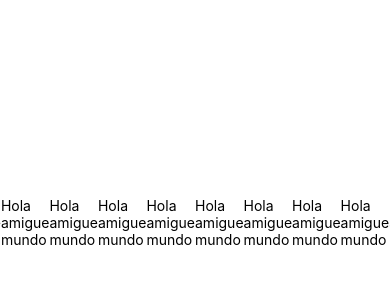
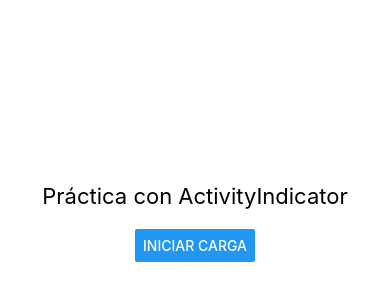
Before and after one commit to GonzaaaXD/PM194, a React Native app in the folder my-blank/: screen / in a window 390 px wide. Shown: the part 200-500 px from the top of the page. Built offline with nearby package versions, Linux system fonts and the light colour scheme.

Commit message:
actibityindicator

```diff
--- a/my-blank/App.js
+++ b/my-blank/App.js
@@ -1,92 +1,41 @@
-import React, { useEffect, useState } from 'react';
-import { StyleSheet, Text, View, ScrollView, ImageBackground } from 'react-native';
+import React, { useState, useEffect } from 'react';
+import { View, Text, ActivityIndicator, Button, StyleSheet } from 'react-native';
 
 export default function App() {
-  return(
-    <ScrollView contentContainerStyle={styles.background} showsVerticalScrollIndicator={false} horizontal={true}>
-      <Text>Hola amigue mundo</Text>
-      <Text>Hola amigue mundo</Text>
-      <Text>Hola amigue mundo</Text>
-      <Text>Hola amigue mundo</Text>
-      <Text>Hola amigue mundo</Text>
-      <Text>Hola amigue mundo</Text>
-      <Text>Hola amigue mundo</Text>
-      <Text>Hola amigue mundo</Text>
-      <Text>Hola amigue mundo</Text>
-      <Text>Hola amigue mundo</Text>
-      <Text>Hola amigue mundo</Text>
-      <Text>Hola amigue mundo</Text>
-      <Text>Hola amigue mundo</Text>
-      <Text>Hola amigue mundo</Text>
-      <Text>Hola amigue mundo</Text>
-      <Text>Hola amigue mundo</Text>
-      <Text>Hola amigue mundo</Text>
-      <Text>Hola amigue mundo</Text>
-      <Text>Hola amigue mundo</Text>
-      <Text>Hola amigue mundo</Text>
-      <Text>Hola amigue mundo</Text>
-      <Text>Hola amigue mundo</Text>
-      <Text>Hola amigue mundo</Text>
-      <Text>Hola amigue mundo</Text>
-      <Text>Hola amigue mundo</Text>
-      <Text>Hola amigue mundo</Text>
-      <Text>Hola amigue mundo</Text>
-      <Text>Hola amigue mundo</Text>
-      <Text>Hola amigue mundo</Text>
-      <Text>Hola amigue mundo</Text>
-      <Text>Hola amigue mundo</Text>
-      <Text>Hola amigue mundo</Text>
-      <Text>Hola amigue mundo</Text>
-      <Text>Hola amigue mundo</Text>
-      <Text>Hola amigue mundo</Text>
-      <Text>Hola amigue mundo</Text>
-      <Text>Hola amigue mundo</Text>
-      <Text>Hola amigue mundo</Text>
-      <Text>Hola amigue mundo</Text>
-      <Text>Hola amigue mundo</Text>
-      <Text>Hola amigue mundo</Text>
-      <Text>Hola amigue mundo</Text>
-      <Text>Hola amigue mundo</Text>
-      <Text>Hola amigue mundo</Text>
-      <Text>Hola amigue mundo</Text>
-      <Text>Hola amigue mundo</Text>
-      <Text>Hola amigue mundo</Text>
-      <Text>Hola amigue mundo</Text>
-      <Text>Hola amigue mundo</Text>
-      <Text>Hola amigue mundo</Text>
-      <Text>Hola amigue mundo</Text>
-      <Text>Hola amigue mundo</Text>
-    </ScrollView>
+  const [loading, setLoading] = useState(false);
+  const [mensaje, setMensaje] = useState('');
+
+  const simularCarga = () => {
+    setLoading(true);
+    setMensaje('');
+    setTimeout(() => {
+      setLoading(false);
+      setMensaje('¡Carga completada con éxito!');
+    }, 3000); // Simula 3 segundos de carga
+  };
+
+  return (
+    <View style={styles.container}>
+      <Text style={styles.titulo}>Práctica con ActivityIndicator</Text>
+
+      {loading ? (
+        <>
+          <ActivityIndicator size="small" color="#2D9CDB" />
+          <Text style={styles.texto}>Cargando...</Text>
+        </>
+      ) : (
+        <>
+          <Button title="Iniciar carga" onPress={simularCarga} />
+          {mensaje !== '' && <Text style={styles.exito}>{mensaje}</Text>}
+        </>
+      )}
+    </View>
   );
-};
+}
 
-// 4. Estilos simples
 const styles = StyleSheet.create({
-  background: {
-    flex: 1,
-    width: '100%',
-    height: '100%',
-    justifyContent: 'center',
-    alignItems: 'center'
-  },
-  container: {
-    flex: 1,
-    backgroundColor: 'rgba(0,0,0,0.5)',
-    justifyContent: 'center',
-    alignItems: 'center',
-  },
-  title: {
-    color: 'white',
-    fontSize: 32,
-    fontWeight: 'bold',
-    marginBottom: 10,
-  },
-  subtitle: {
-    color: 'white',
-    fontSize: 18,
-  },
-  overlay:{
-    flex: 1,
-    width:'100%'
-  }
+  container: { flex: 1, justifyContent: 'center', alignItems: 'center' },
+  titulo: { fontSize: 22, marginBottom: 20 },
+  texto: { marginTop: 15, color: 'gray' },
+  exito: { marginTop: 20, color: 'green', fontWeight: 'bold' },
 });
```
